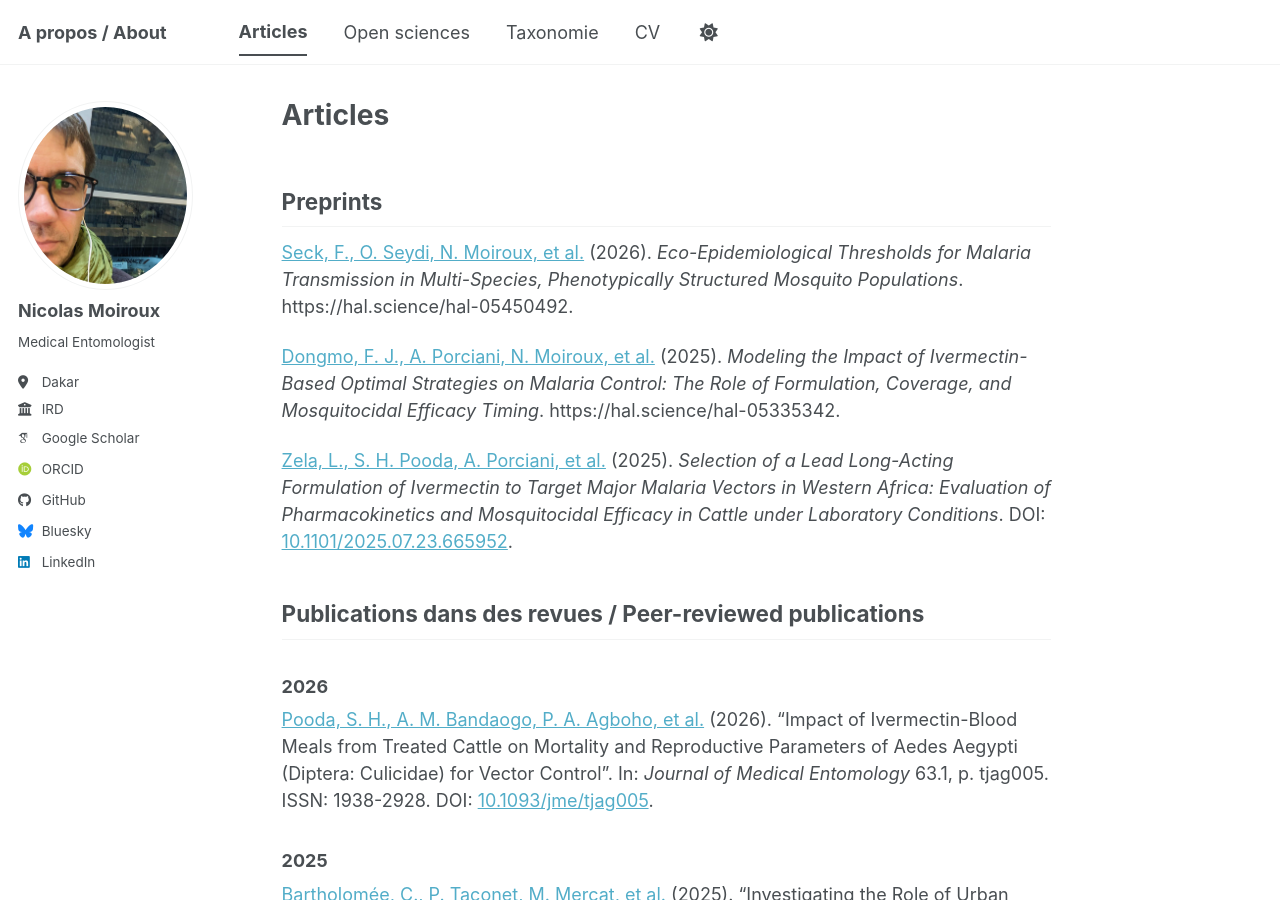
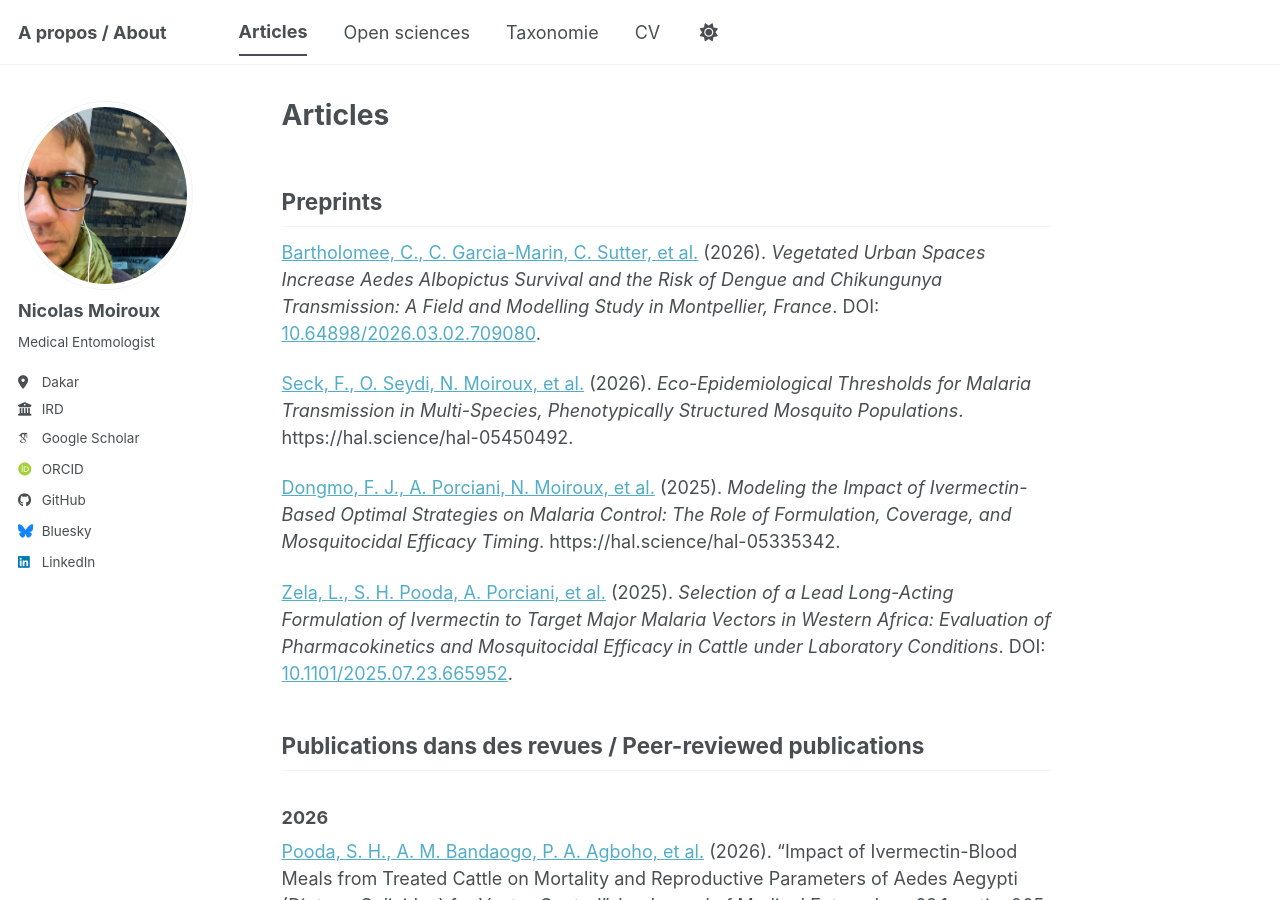
Before and after one commit to Nmoiroux/nmoiroux.github.io, a Jekyll site: the page built from _pages/articles.md, in a window 1280 px wide and 900 px high. Built offline with Jekyll 4.4.1, drawn with Linux system fonts in a browser that asks for light colours; some web fonts are replaced; a script bundle is joined from its source files by our own code; library files that are not in the unit come from our copies.

Commit message:
add preprint

```diff
--- a/_pages/articles.md
+++ b/_pages/articles.md
@@ -9,6 +9,12 @@ output: github_document
 
 
 ## Preprints
+[Bartholomee, C., C. Garcia-Marin, C.
+Sutter, et al.](#cite-bartholomeeVegetatedUrbanSpaces2026) (2026). _Vegetated Urban
+Spaces Increase Aedes Albopictus Survival and the Risk of Dengue and Chikungunya
+Transmission: A Field and Modelling Study in Montpellier, France_. DOI:
+[10.64898/2026.03.02.709080](https://doi.org/10.64898%2F2026.03.02.709080).
+
 [Seck, F., O. Seydi, N.
 Moiroux, et al.](#cite-seckEcoepidemiologicalThresholdsMalaria2026) (2026).
 _Eco-Epidemiological Thresholds for Malaria Transmission in Multi-Species, Phenotypically
```
